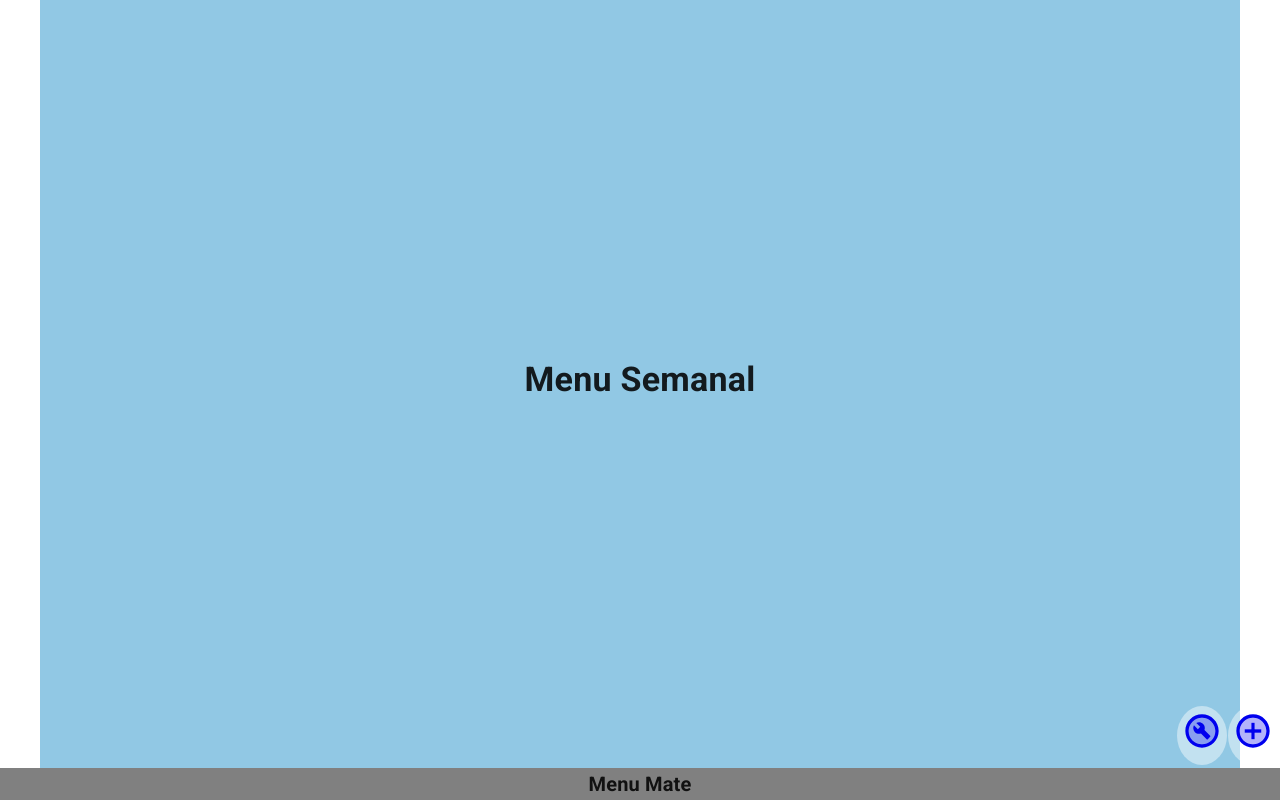
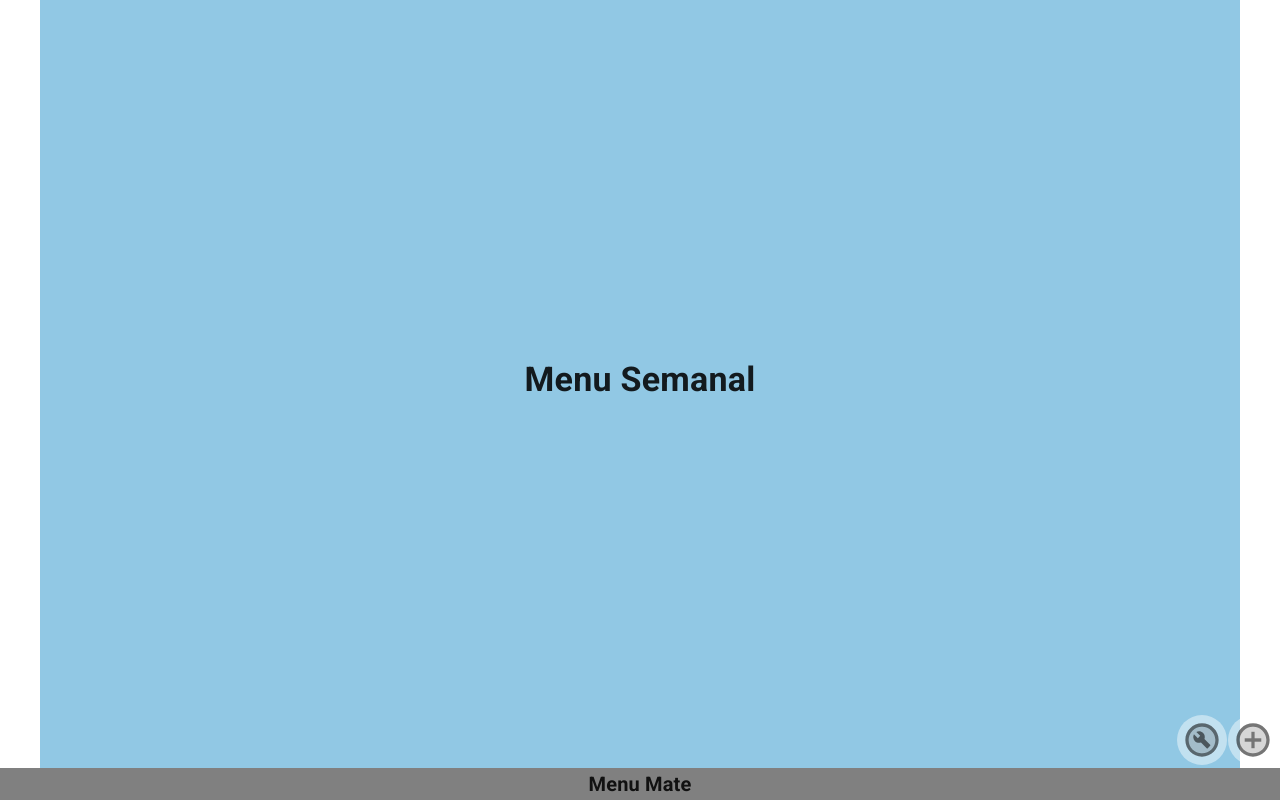
Before and after one commit to ZzzandyzzZ/menu-mate, a Next.js app: page /dishes in a window 1280 px wide. Built offline with nearby package versions, Linux system fonts and the light colour scheme.

Commit message:
Fix redirect button style

```diff
--- a/src/app/components/RedirectButton.tsx
+++ b/src/app/components/RedirectButton.tsx
@@ -3,16 +3,12 @@ import { IconButton } from '@mui/material'
 import { type RedirectButtonProps } from '@/types.d'
 import Link from 'next/link'
 
-export function RedirectButton ({ redirect, fontSize, disabled = false, Icon }: RedirectButtonProps): JSX.Element {
+export function RedirectButton({ redirect, fontSize, disabled = false, Icon }: RedirectButtonProps): JSX.Element {
   return (
-    <IconButton
-      size="small"
-      disabled={disabled}
-      sx={{ fontSize, bgcolor: 'rgba(255, 255, 255, 0.45)' }}
-    >
-      <Link href={redirect}>
-      <Icon fontSize="inherit" />
-      </Link>
-    </IconButton>
+    <Link href={redirect}>
+      <IconButton size="small" disabled={disabled} sx={{ fontSize, bgcolor: 'rgba(255, 255, 255, 0.45)' }}>
+        <Icon fontSize="inherit" />
+      </IconButton>
+    </Link>
   )
 }
```
